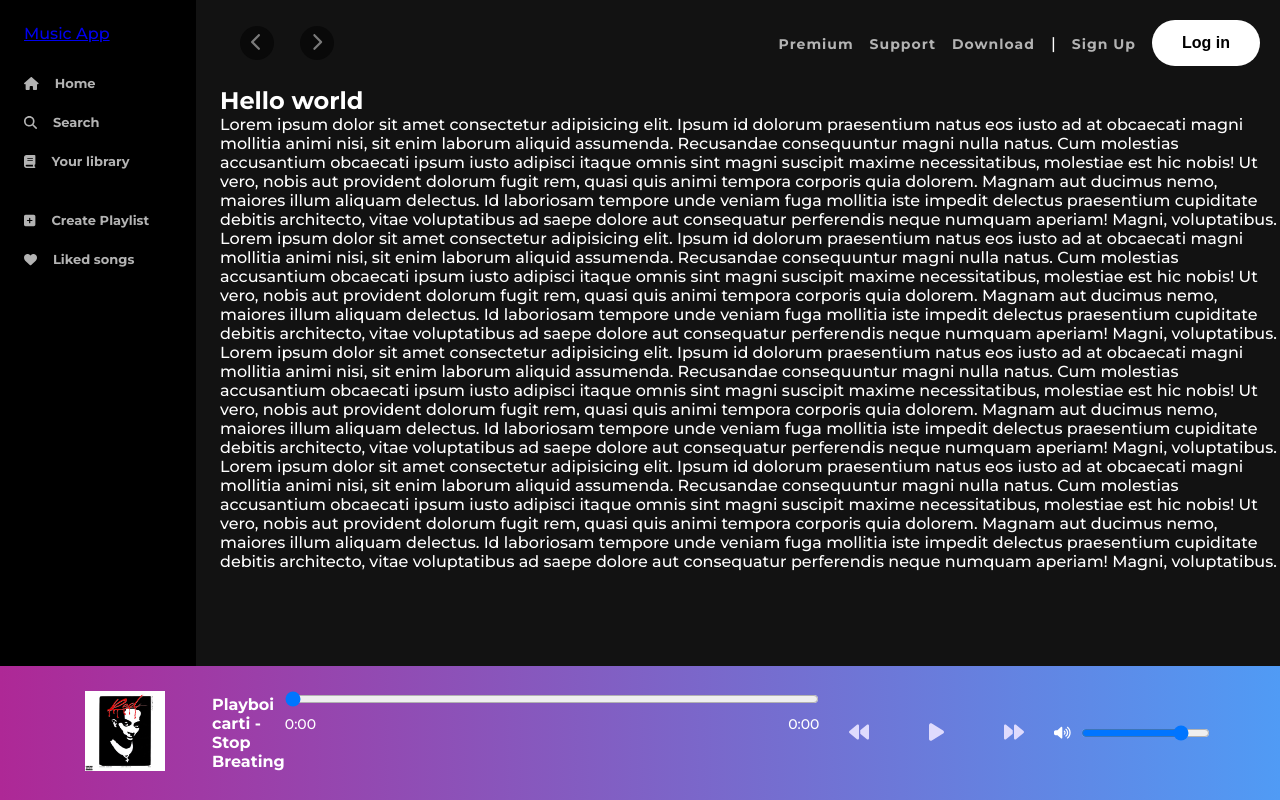
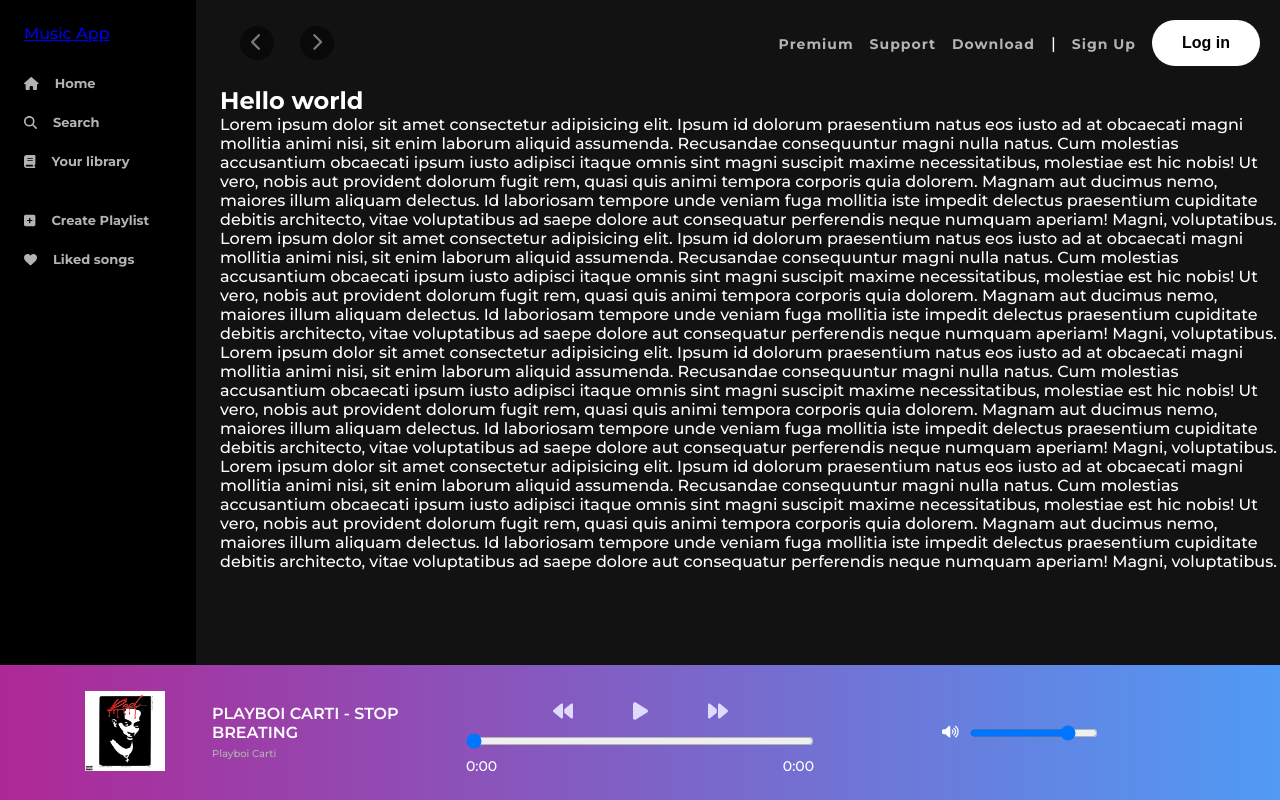
Before and after one commit to JLW157/music-app-front, a React (Create React App) app: page / in a window 1280 px wide. Built offline with nearby package versions, Linux system fonts and the light colour scheme; the HTML template or start-up script is replaced by a standard one.

Commit message:
Player bugs fixed and upadated view of player

```diff
--- a/src/components/Main/MusicPlayer/DisplayInfo/DisplayInfo.tsx
+++ b/src/components/Main/MusicPlayer/DisplayInfo/DisplayInfo.tsx
@@ -1,13 +1,17 @@
 import { song } from "../../../../data";
 import classes from "../MusicPlayer.module.css";
+import ProgressBar from "../ProgressBar/ProgressBar";
 
-const DisplayInfo = ({song} : displayInfoProps) => {
+const DisplayInfo = ({ song, audioRef: audio, currentTime, duration, setCurrentTime, setDuration }: displayInfoProps) => {
   return <>
     <div className={classes["music-info"]}>
       <div className={classes["img-container"]}>
         <img src={"Playboi-Carti-Stop-Breathing-MP3-.jpg"} alt="Audio poster" />
       </div>
-          <h4>{song.title}</h4>
+      <div className={classes["track-info"]}>
+        <h4 className={classes["song-name"]}>{song.title}</h4>
+        <a className={classes["artist"]} href="#!">Playboi Carti</a>
+      </div>
     </div>
   </>
 };
@@ -16,4 +20,9 @@ export default DisplayInfo;
 
 interface displayInfoProps {
   song: song;
+  audioRef: React.RefObject<HTMLAudioElement>;
+  currentTime: number,
+  duration: number,
+  setCurrentTime: (time: number) => void;
+  setDuration: (duration: number) => void;
 }
--- a/src/components/Main/MusicPlayer/MusicPlayer.module.css
+++ b/src/components/Main/MusicPlayer/MusicPlayer.module.css
@@ -12,8 +12,6 @@
     display: flex;
     justify-content: space-around;
     padding: 10px 30px;
-    position: relative;
-    z-index: 10;
 }
 
 .img-container {
@@ -26,18 +24,37 @@
     object-fit: contain;
 }
 
+.song-name {
+    text-transform: uppercase;
+    font-weight: 600;
+}
+
+.music-control{
+    flex: 33.33%;
+    max-width: 600px;
+    padding: 0px 1rem;
+}
+
+.artist {
+    color: #b3b3b3;
+    font-weight: 500;
+    text-decoration: none;
+    font-size: 10px;
+}
+
+.artist:hover,
+.artist:focus,
+.artist:active {
+    text-decoration: underline;
+}
+
 .music-info {
     gap: 2rem;
     display: flex;
+    max-width: 600px;
+    flex: 33.33%;
     align-items: center;
 }
-
-.music-info-2 {
-    display: flex;
-    flex-direction: column;
-    justify-content: flex-start;
-}
-
 
 .navigation-music {
     display: flex;
@@ -60,7 +77,6 @@
 .action-btn:focus {
     outline: 0;
 }
-
 .progress-container {
     display: flex;
     align-items: center;
@@ -117,6 +133,8 @@
 }
 
 .sound-mixer {
+    flex: 33.33%;
+    max-width: 600px;
     display: flex;
     justify-content: center;
     align-items: center;
--- a/src/components/Main/MusicPlayer/MusicPlayer.tsx
+++ b/src/components/Main/MusicPlayer/MusicPlayer.tsx
@@ -30,18 +30,19 @@ const MusicPlayer = () => {
   return <>
     <div className={classes["playControls"]}>
       <div className={classes["music-container"]}>
-        <DisplayInfo song={currentSong} />
-        <ProgressBar audioRef={audio} duration={duration} setDuration={setDuration} currentTime={currentTime} setCurrentTime={setCurrentTime} />
+        <DisplayInfo audioRef={audio} duration={duration} setDuration={setDuration} currentTime={currentTime} setCurrentTime={setCurrentTime} song={currentSong} />
 
         <audio ref={audio} src={currentSong.url}
           onLoadedData={handleLoadedData}
           onTimeUpdate={handleTimeUpdate} id="audio" />
-
-        <SongsNavigation audioRef={audio}
-          currentSong={currentSong}
-          currentSongIndex={currentSongIndex}
-          setCurrentSong={setCurrentSong}
-          setCurrentSongIndex={setCurrentSongIndex} />
+        <div className={classes["music-control"]}>
+          <SongsNavigation audioRef={audio}
+            currentSong={currentSong}
+            currentSongIndex={currentSongIndex}
+            setCurrentSong={setCurrentSong}
+            setCurrentSongIndex={setCurrentSongIndex} />
+          <ProgressBar audioRef={audio} duration={duration} setDuration={setDuration} currentTime={currentTime} setCurrentTime={setCurrentTime} />
+        </div>
 
         <SoundController audioRef={audio}></SoundController>
       </div>
--- a/src/components/Main/MusicPlayer/SoundController/SoundController.tsx
+++ b/src/components/Main/MusicPlayer/SoundController/SoundController.tsx
@@ -11,6 +11,9 @@ const SoundController = ({ audioRef: audio, }: soundControllerProps) => {
 
     const onVolumeChange = (e: React.ChangeEvent<HTMLInputElement>) => {
         const value = +e.currentTarget.value;
+        if (isMuted && value > 0) {
+            setIsMuted(false);
+        }
         console.log("On change volume ", value);
         changeVolume(value);
     };
```
Also changed, not shown: src/stores/player/PlayerProvider.tsx (added, +21 -0 lines), src/stores/player/playerContext.tsx (added, +10 -0 lines). Lines whose indentation alone changed are shown as unchanged.
